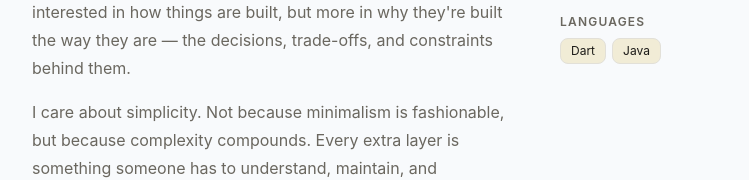
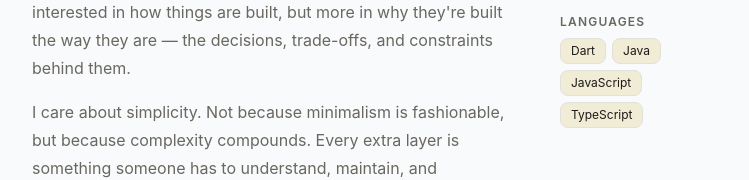
Before and after one commit to arlindmetaj/arlind-tech, a Next.js app: page / in a window 1280 px wide. Shown: the part 497-677 px from the top of the page, without its empty margins (264-1013 px from the left). Built offline with nearby package versions, Linux system fonts and the light colour scheme; no server answers.

Commit message:
chore: update language section

```diff
--- a/app/page.tsx
+++ b/app/page.tsx
@@ -58,7 +58,7 @@ const experience = [
 const stack = {
   Mobile: ["Flutter", "React Native", "Expo", "SwiftUI"],
   Frontend: ["React", "Next.js"],
-  Languages: ["Dart", "Java"],
+  Languages: ["Dart", "Java", "JavaScript", "TypeScript"],
 };
 
 export default function HomePage() {
```
